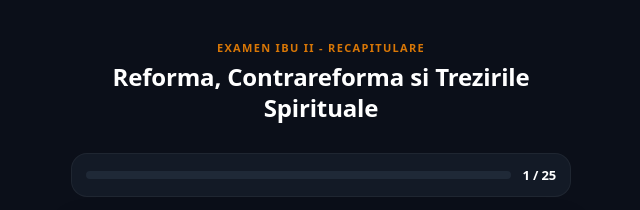
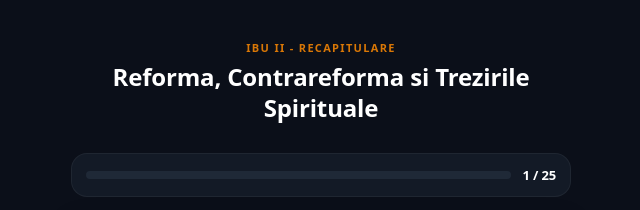
Before and after one commit to samuelpasca01/test-ibu, a plain HTML site: page index.html in a window 1280 px wide. Shown: the top 210 px of the page, 319-959 px from the left. Drawn offline with Linux system fonts and the light colour scheme.

Commit message:
Update index.html

```diff
--- a/index.html
+++ b/index.html
@@ -411,7 +411,7 @@
 
       app.innerHTML = `
         <div class="quiz-header">
-          <div class="quiz-eyebrow">Examen IBU II - Recapitulare</div>
+          <div class="quiz-eyebrow">IBU II - Recapitulare</div>
           <div class="quiz-title">Reforma, Contrareforma si Trezirile Spirituale</div>
         </div>
         <div class="progress-row">
```
